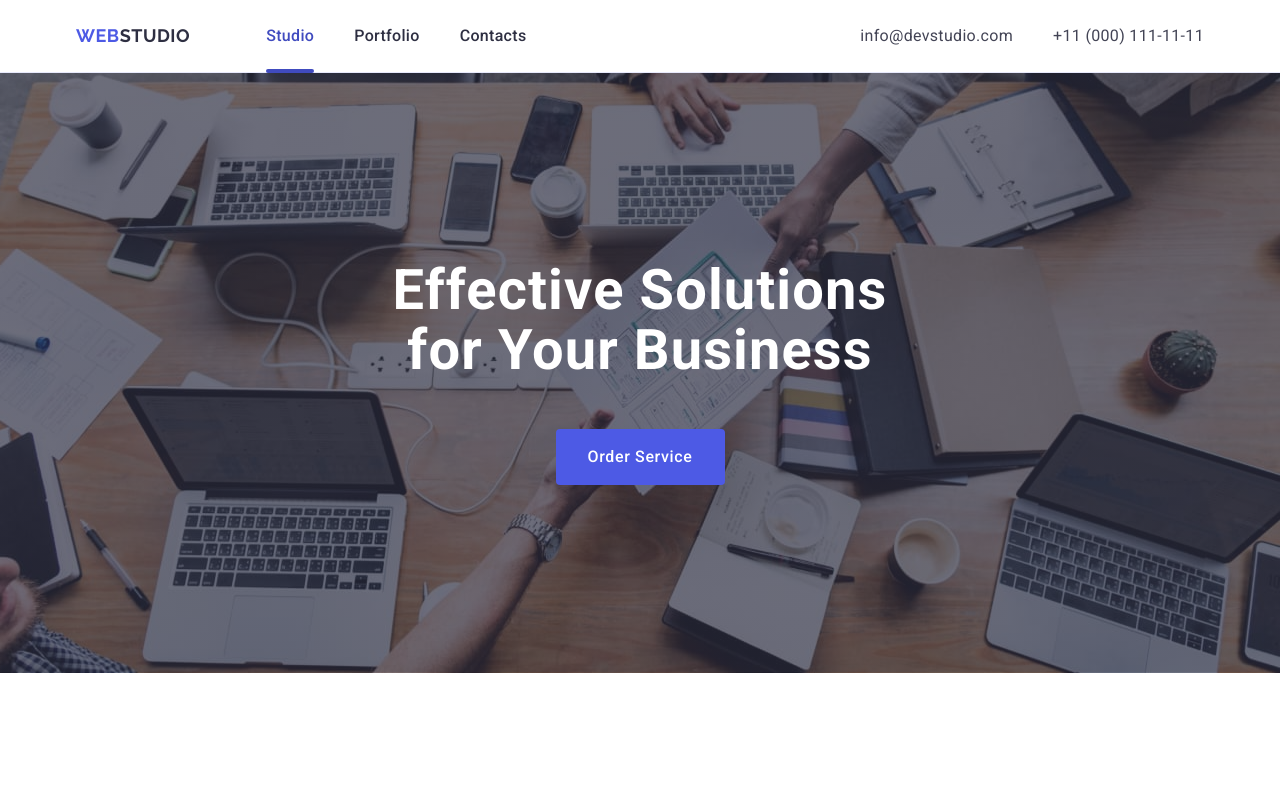
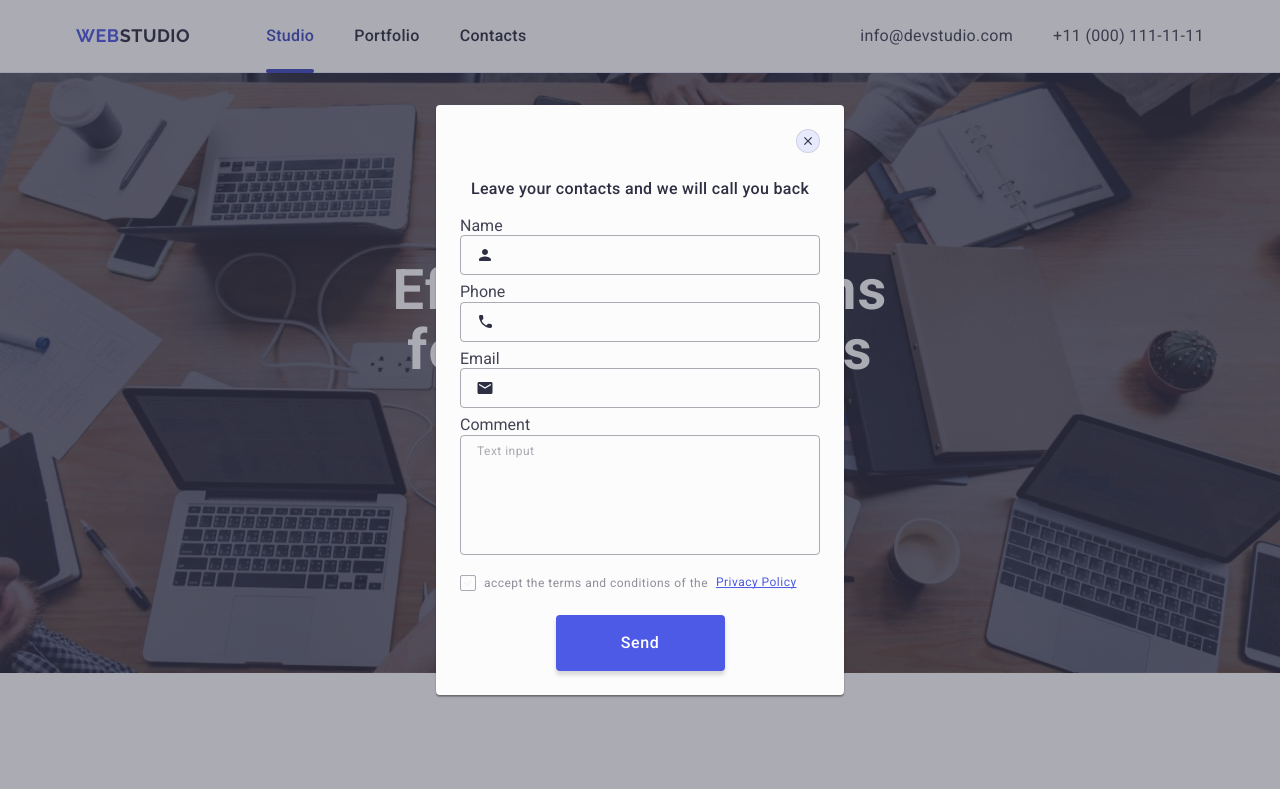
Before and after one commit to YevhenKandyba/goit-markup-hw-05, a plain HTML site: page index.html in a window 1280 px wide. Shown: the top 789 px of the page. Drawn offline with nearby package versions, Linux system fonts and the light colour scheme.

Commit message:
add corection checkbox

```diff
--- a/css/styles.css
+++ b/css/styles.css
@@ -508,7 +508,7 @@ img {
         display: flex;
         align-items: center;
         justify-content: center;
-
+        border: none;
         font-weight: 500;
         font-size: 16px;
         line-height: 1.5;
@@ -582,11 +582,17 @@ img {
         width: 24px;
         height: 24px;
         border: 1px solid rgba(0, 0, 0, 0.1) ;
+        background-color: #e7e9fc;
         display: flex;
         align-items: center;
         justify-content: center;
         cursor: pointer;
-        margin-bottom: 24px;
+        padding: 0;
+        transition: background-color 250ms cubic-bezier(0.4, 0, 0.2, 1), border 250ms cubic-bezier(0.4, 0, 0.2, 1);
+}
+
+.modal {
+    padding: 72px 24px 24px 24px;
 }
 
 .modal-close-btn:hover, .modal-close-btn:focus {
@@ -601,6 +607,7 @@ img {
 .vector-close {
     fill: #2e2f42;
     background-color: #e7e9fc
+    transition: fill 250ms cubic-bezier(0.4, 0, 0.2, 1);
 }
 
 
@@ -611,8 +618,16 @@ img {
         letter-spacing: 0.02em;
         text-align: center;
         color: #2e2f42;
-        margin-top: 48px;
         margin-bottom: 16px;
+}
+
+.input-icon-wrap {
+    font-size: 12px;
+    line-height: 1.17;
+    letter-spacing: 0.04em;
+    color: #8e8f99;
+    display: block;
+    margin-bottom: 4px;
 }
 
 .form-input {
@@ -623,6 +638,7 @@ img {
         background-color: transparent;
         outline: transparent;
         padding-left: 38px;
+        transition: border-color 250ms cubic-bezier(0.4, 0, 0.2, 1);
 }
 
 .form-input:focus {
@@ -667,6 +683,7 @@ img {
 
 .input-icon-wrap{
     position: relative;
+
 }
 
 .input-icon {
@@ -675,6 +692,11 @@ img {
     left: 16px;
     top: 50%;
     transform: translateY(-50%);
+    transition: fill 250ms cubic-bezier(0.4, 0, 0.2, 1);
+}
+
+.comment {
+    margin-bottom: 16px;
 }
 
 .model-comment {
@@ -686,16 +708,27 @@ img {
         outline: transparent;
         padding: 8px 16px;
         resize: none;
-
+        color: rgba(46, 47, 66, 0.4);
         font-weight: 400;
             font-size: 12px;
             line-height: 1.17;
             letter-spacing: 0.04em;
+            transition: border-color 250ms cubic-bezier(0.4, 0, 0.2, 1);
 }
+
+.model-comment:focus{
+    border-color: #4D5AE5;
+}
+
+
 
 .model-comment::placeholder {
     color: rgba(46, 47, 66, 0.4);
     margin-bottom: 16px;
+}
+
+.checkbox {
+    margin-bottom: 24px
 }
 
 .model-check-text {
@@ -707,7 +740,6 @@ img {
         display: flex;
         align-items: center;
         gap: 8px;
-        margin-bottom: 24px;
 }
 
 .model-check-text span {
--- a/index.html
+++ b/index.html
@@ -474,7 +474,7 @@
             /></label>
             <button type="submit" class="footer-subscribe-btn">
               Subscribe
-              <svg class="send" width="24" height="20">
+              <svg class="send" width="24" height="24">
                 <use href="./images/icons.svg#icon-send"></use>
               </svg>
             </button>
@@ -482,7 +482,7 @@
         </div>
       </div>
     </footer>
-    <div class="backdrop is-ope">
+    <div class="backdrop is-open">
       <div class="modal">
         <button type="button" class="modal-close-btn">
           <svg class="vector-close" width="8" height="8">
@@ -500,7 +500,7 @@
                 name="user-name"
                 id="user-name"
               />
-              <svg class="input-icon" width="12" height="12">
+              <svg class="input-icon" width="18" height="24">
                 <use href="./images/icons.svg#icon-person"></use>
               </svg>
             </div>
@@ -514,7 +514,7 @@
                 name="user-tel"
                 id="user-tel"
               />
-              <svg class="input-icon" width="13" height="13">
+              <svg class="input-icon" width="18" height="24">
                 <use href="./images/icons.svg#icon-phone"></use>
               </svg>
             </div>
@@ -528,29 +528,29 @@
                 name="user-email"
                 id="user-email"
               />
-              <svg class="input-icon" width="15" height="12">
+              <svg class="input-icon" width="18" height="24">
                 <use href="./images/icons.svg#icon-email"></use>
               </svg>
             </div>
           </div>
           <div class="comment">
-            <label for="form-comment">Comment</label>
+            <label for="user-comment">Comment</label>
             <textarea
-              name="form-comment"
-              id="form-comment"
+              name="user-comment"
+              id="user-comment"
               class="model-comment"
               placeholder="Text input"
             ></textarea>
           </div>
-          <div>
+          <div class="checkbox">
             <input
               type="checkbox"
-              name="check-form"
-              id="checkbox-form"
+              name="user-privacy"
+              id="user-privacy"
               value="true"
               class="model-check visually-hidden"
             />
-            <label for="checkbox-form" class="model-check-text"
+            <label for="user-privacy" class="model-check-text"
               ><span>
                 <svg class="modal-check-icon" width="10" height="8">
                   <use href="./images/icons.svg#icon-check"></use>
```
